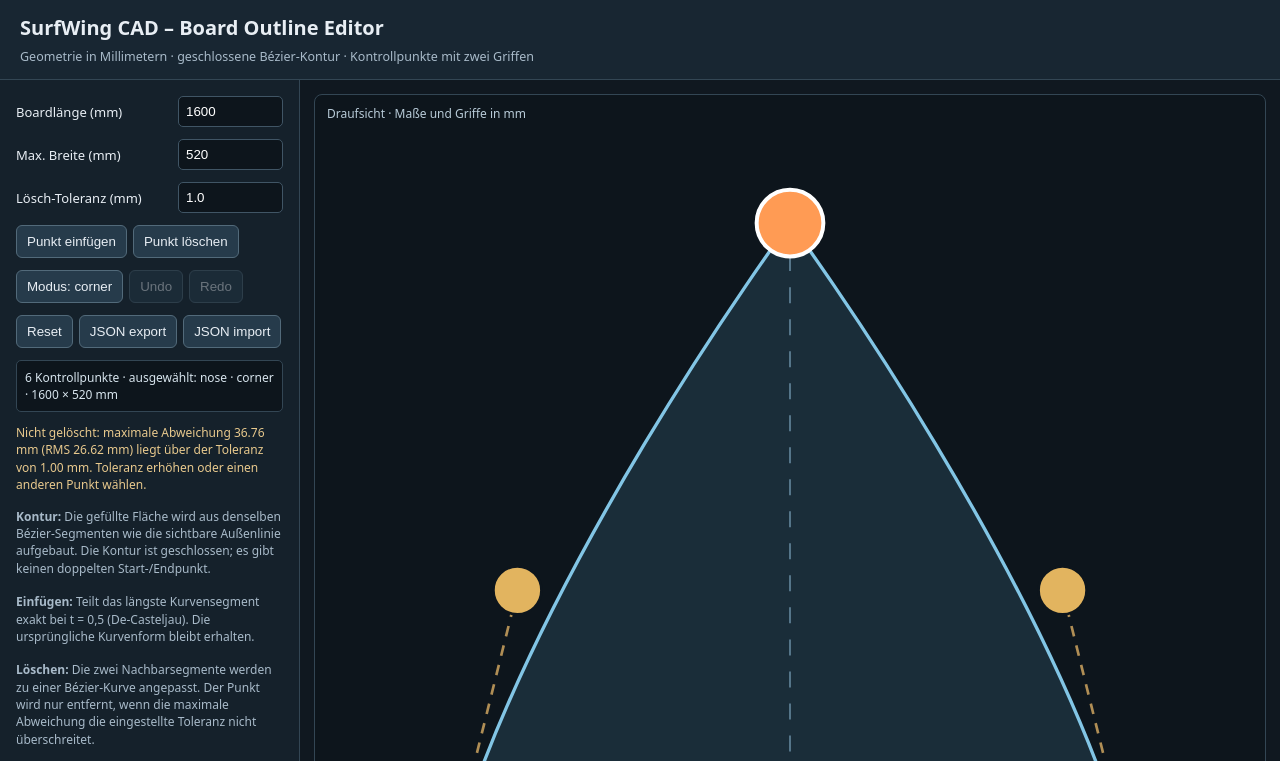
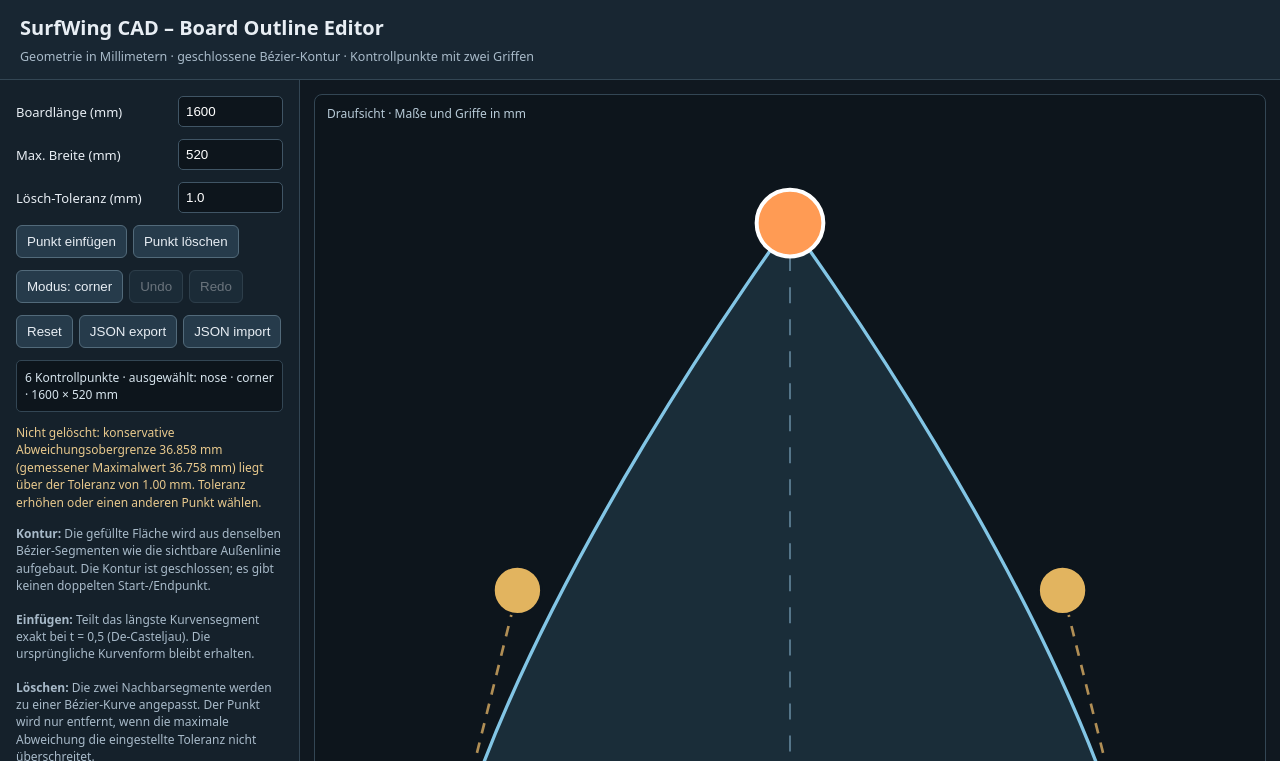
Before and after one commit to Rolpse/wingshape_cad, a plain HTML site: page prototype/board-outline-editor.html in a window 1280 px wide. Both pictures are taken after a click on the button "Punkt löschen". Shown: the top 761 px of the page. Drawn offline with Linux system fonts and the light colour scheme.

Commit message:
Add conservative deviation bound for anchor deletion

```diff
--- a/prototype/board-outline-editor.html
+++ b/prototype/board-outline-editor.html
@@ -159,13 +159,14 @@ document.getElementById('add').onclick=()=>{
  const inserted=splitSegmentAtHalf(model.anchors[best],model.anchors[next]);
  model.anchors.splice(best+1,0,inserted);selected=best+1;feedbackEl.textContent='Kontrollpunkt exakt bei t = 0,5 eingefügt; beide Teilkurven bilden zusammen dieselbe ursprüngliche Bézier-Kurve.';draw();
 };
-function fitMergedCurve(prev,removed,next){
+function controlSpeedBound(p){return 3*Math.max(Math.hypot(p[1].x-p[0].x,p[1].y-p[0].y),Math.hypot(p[2].x-p[1].x,p[2].y-p[1].y),Math.hypot(p[3].x-p[2].x,p[3].y-p[2].y))}
+function fitMergedCurve(prev,removed,next,tolerance){
  const p0=point(prev.x,prev.y),p3=point(next.x,next.y);
  const first=segmentPoints(prev,removed),second=segmentPoints(removed,next);
  let saa=0,sab=0,sbb=0,sax=0,sbx=0,say=0,sby=0;
- const samples=160;
- for(let k=1;k<samples;k++){
-  const u=k/samples,target=u<.5?bezier(first[0],first[1],first[2],first[3],u*2):bezier(second[0],second[1],second[2],second[3],(u-.5)*2);
+ const fitSamples=160;
+ for(let k=1;k<fitSamples;k++){
+  const u=k/fitSamples,target=u<.5?bezier(first[0],first[1],first[2],first[3],u*2):bezier(second[0],second[1],second[2],second[3],(u-.5)*2);
   const v=1-u,A=3*v*v*u,B=3*v*u*u;
   const base=point(v*v*v*p0.x+u*u*u*p3.x,v*v*v*p0.y+u*u*u*p3.y);
   const rx=target.x-base.x,ry=target.y-base.y;
@@ -175,23 +176,32 @@ function fitMergedCurve(prev,removed,next){
  if(Math.abs(det)<1e-12)return null;
  const c1=point((sax*sbb-sbx*sab)/det,(say*sbb-sby*sab)/det);
  const c2=point((sbx*saa-sax*sab)/det,(sby*saa-say*sab)/det);
- let max=0,sum=0,count=201;
- for(let k=0;k<count;k++){
-  const u=k/(count-1),target=u<=.5?bezier(first[0],first[1],first[2],first[3],u*2):bezier(second[0],second[1],second[2],second[3],(u-.5)*2);
+ const merged=[p0,c1,c2,p3];
+ // Bound the deviation between samples using a global derivative (Lipschitz) bound.
+ // The two old segments run over half the parameter interval, hence the factor 2.
+ const oldSpeed=2*Math.max(controlSpeedBound(first),controlSpeedBound(second));
+ const newSpeed=controlSpeedBound(merged);
+ const lipschitz=oldSpeed+newSpeed;
+ const requested=Math.max(Number(tolerance)||1,0.001);
+ const count=Math.min(100000,Math.max(4096,Math.ceil(lipschitz/(2*requested*0.1))));
+ let maxSampled=0,sum=0;
+ for(let k=0;k<=count;k++){
+  const u=k/count,target=u<=.5?bezier(first[0],first[1],first[2],first[3],u*2):bezier(second[0],second[1],second[2],second[3],(u-.5)*2);
   const fitted=bezier(p0,c1,c2,p3,u),err=Math.hypot(target.x-fitted.x,target.y-fitted.y);
-  max=Math.max(max,err);sum+=err*err;
+  maxSampled=Math.max(maxSampled,err);sum+=err*err;
  }
- return {c1:c1,c2:c2,max:max,rms:Math.sqrt(sum/count)};
+ const upperBound=maxSampled+lipschitz/(2*count);
+ return {c1:c1,c2:c2,max:maxSampled,upperBound:upperBound,rms:Math.sqrt(sum/(count+1)),samples:count+1};
 }
 document.getElementById('del').onclick=()=>{
  if(model.anchors.length<=3){feedbackEl.textContent='Mindestens drei Kontrollpunkte müssen erhalten bleiben.';return}
  const i=selected,n=model.anchors.length,prev=model.anchors[(i+n-1)%n],removed=model.anchors[i],next=model.anchors[(i+1)%n];
- const fit=fitMergedCurve(prev,removed,next),tol=Number(toleranceInput.value);
+ const tol=Number(toleranceInput.value),fit=fitMergedCurve(prev,removed,next,tol);
  if(!fit){feedbackEl.textContent='Löschen abgebrochen: Kurvenanpassung numerisch nicht stabil.';return}
- if(fit.max>tol+1e-8){feedbackEl.textContent='Nicht gelöscht: maximale Abweichung '+fit.max.toFixed(2)+' mm (RMS '+fit.rms.toFixed(2)+' mm) liegt über der Toleranz von '+tol.toFixed(2)+' mm. Toleranz erhöhen oder einen anderen Punkt wählen.';return}
+ if(fit.upperBound>tol+1e-8){feedbackEl.textContent='Nicht gelöscht: konservative Abweichungsobergrenze '+fit.upperBound.toFixed(3)+' mm (gemessener Maximalwert '+fit.max.toFixed(3)+' mm) liegt über der Toleranz von '+tol.toFixed(2)+' mm. Toleranz erhöhen oder einen anderen Punkt wählen.';return}
  pushUndo();prev.ox=fit.c1.x;prev.oy=fit.c1.y;next.ix=fit.c2.x;next.iy=fit.c2.y;
  model.anchors.splice(i,1);selected=i===0?model.anchors.length-1:i-1;
- feedbackEl.textContent='Punkt gelöscht. Anpassungsfehler: max. '+fit.max.toFixed(3)+' mm, RMS '+fit.rms.toFixed(3)+' mm (Grenze '+tol.toFixed(2)+' mm).';draw();
+ feedbackEl.textContent='Punkt gelöscht. Konservative Abweichungsobergrenze: '+fit.upperBound.toFixed(3)+' mm; RMS: '+fit.rms.toFixed(3)+' mm (Grenze '+tol.toFixed(2)+' mm).';draw();
 };
 document.getElementById('mode').onclick=()=>{
  pushUndo();const a=model.anchors[selected],next=a.mode==='corner'?'smooth':a.mode==='smooth'?'symmetric':'corner';setMode(a,next);
```
